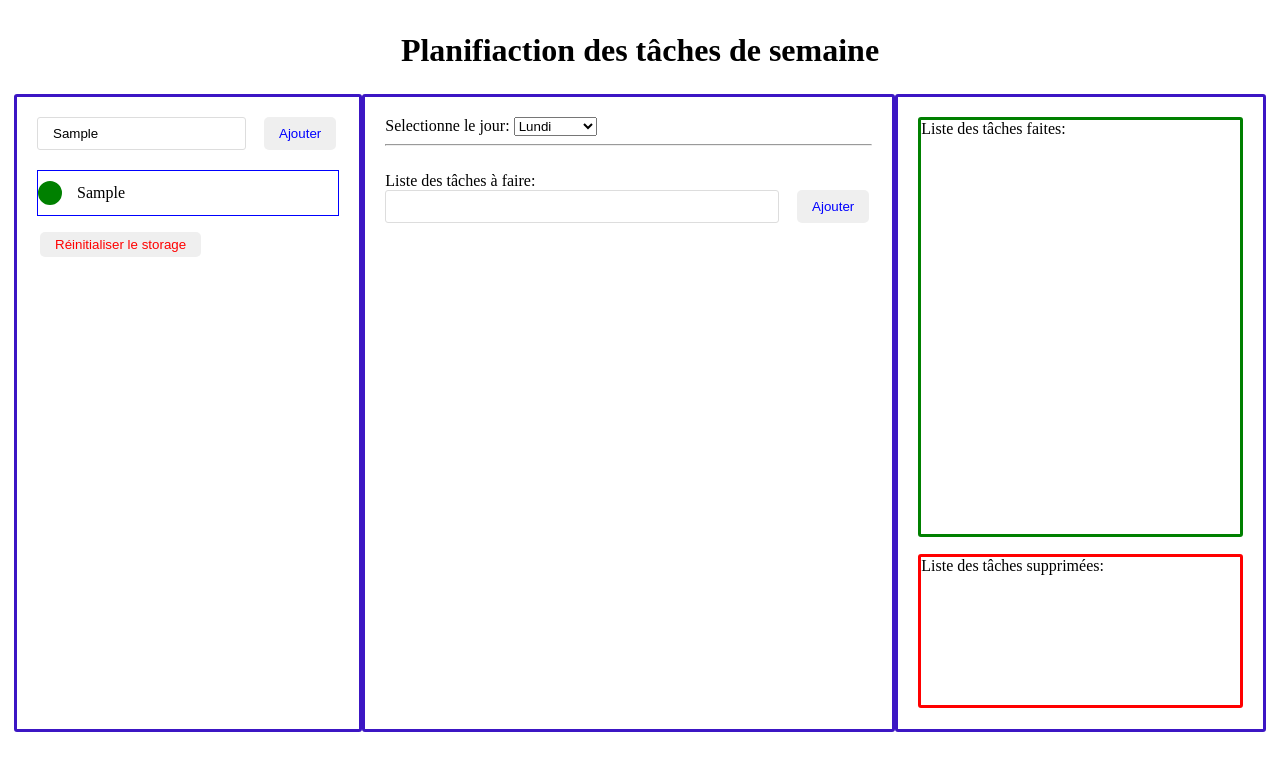
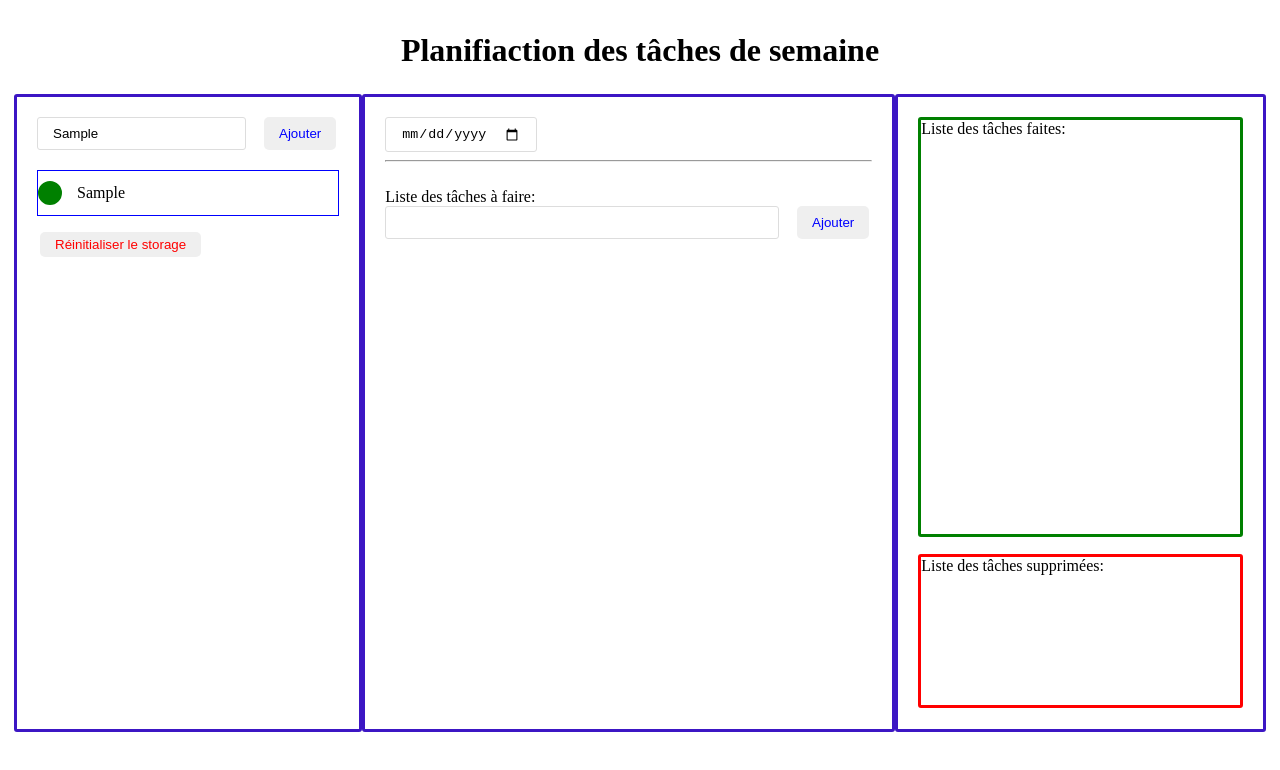
Before and after one commit to EtienneCalais/formation_javascript_objet, a website built with Vite: page src/index.html in a window 1280 px wide. Both pictures are taken after typing "Sample" into the empty fields and a click on the button "Ajouter". Built offline with nearby package versions, Linux system fonts and the light colour scheme.

Commit message:
Update index.html

```diff
--- a/src/index.html
+++ b/src/index.html
@@ -6,7 +6,6 @@
     <meta http-equiv="X-UA-Compatible" content="ie=edge" />
     <title>To do WEEK</title>
     <script type="module" src="./index.js"></script>
-
   </head>
   <body id="body">
     <div class="generale">
@@ -15,47 +14,37 @@
       </div>
       <div class="corps">
         <div class="select">
-        <form id = "form2">
-          <input type="text" id ="input2" />
+          <form id="form2">
+            <input type="text" id="input2" />
             <button id="boutoncharger">Ajouter</button>
           </form>
-        <ul id ="ul0">
-        </ul>
-        <form id = "form3">
-          <button id="boutoninit" class="reinit">Réinitialiser le storage</button>
+          <ul id="ul0"></ul>
+          <form id="form3">
+            <button id="boutoninit" class="reinit">
+              Réinitialiser le storage
+            </button>
           </form>
         </div>
-       <div class="container1" id ="div1">
-        <label for="day-select">Selectionne le jour:</label>
-        <select name="day" id="day-select">
-          <option value="Lundi">Lundi</option>
-          <option value="Mardi">Mardi</option>
-          <option value="Mercredi">Mercredi</option>
-          <option value="Vendredi">Vendredi</option>
-          <option value="Samedi">Samedi</option>
-          <option value="Dimanche">Dimanche</option>
-        </select>
-        <br>
-        <hr>
-        <br>
+        <div class="container1" id="div1">
+          <input type="date" id="day-select" name="trip-start" />
+          <br />
+          <hr />
+          <br />
           <p>Liste des tâches à faire:</p>
-        <form id = "form1">
-          <input type="text" id ="input1" />
+          <form id="form1">
+            <input type="text" id="input1" />
             <button>Ajouter</button>
           </form>
-        <ul id ="ul1">
-        </ul>
+          <ul id="ul1"></ul>
         </div>
-      <div class="container2" id ="div2">
-      <div  id ="div21" class="container3">
+        <div class="container2" id="div2">
+          <div id="div21" class="container3">
             <p>Liste des tâches faites:</p>
-        <ul id ="ul2">
-      </ul>
+            <ul id="ul2"></ul>
           </div>
-      <div  id ="div22" class="container4">
+          <div id="div22" class="container4">
             <p>Liste des tâches supprimées:</p>
-        <ul id ="ul3">
-       </ul>
+            <ul id="ul3"></ul>
           </div>
         </div>
       </div>
```
Lines whose indentation alone changed are shown as unchanged.
